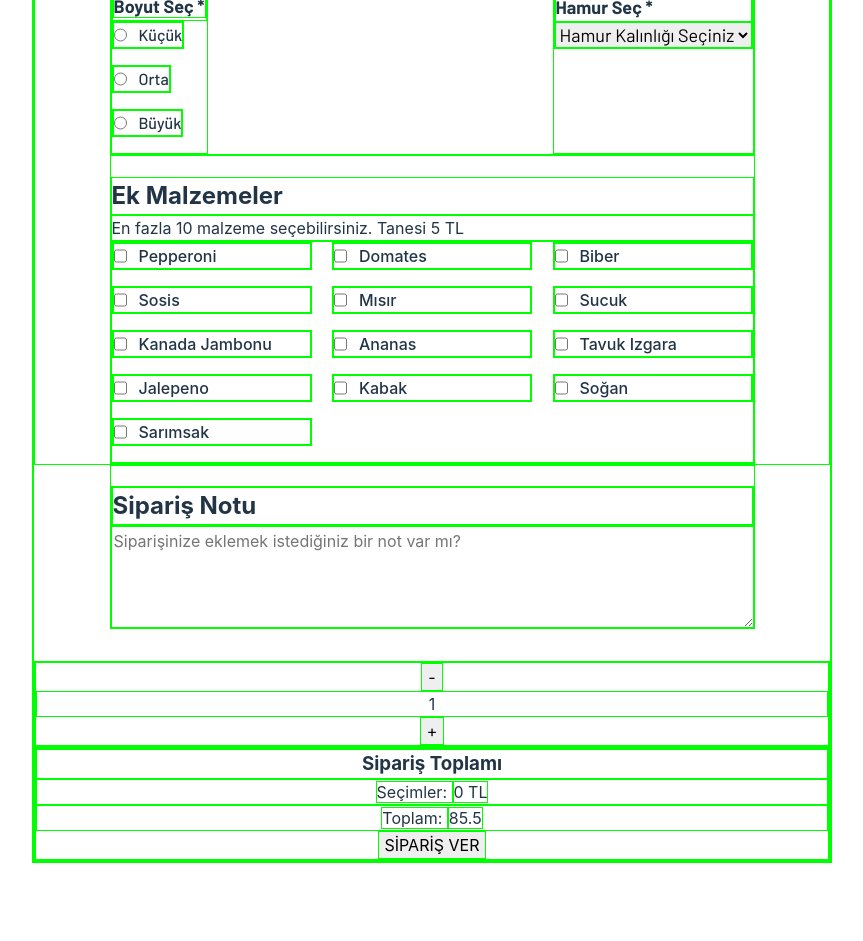
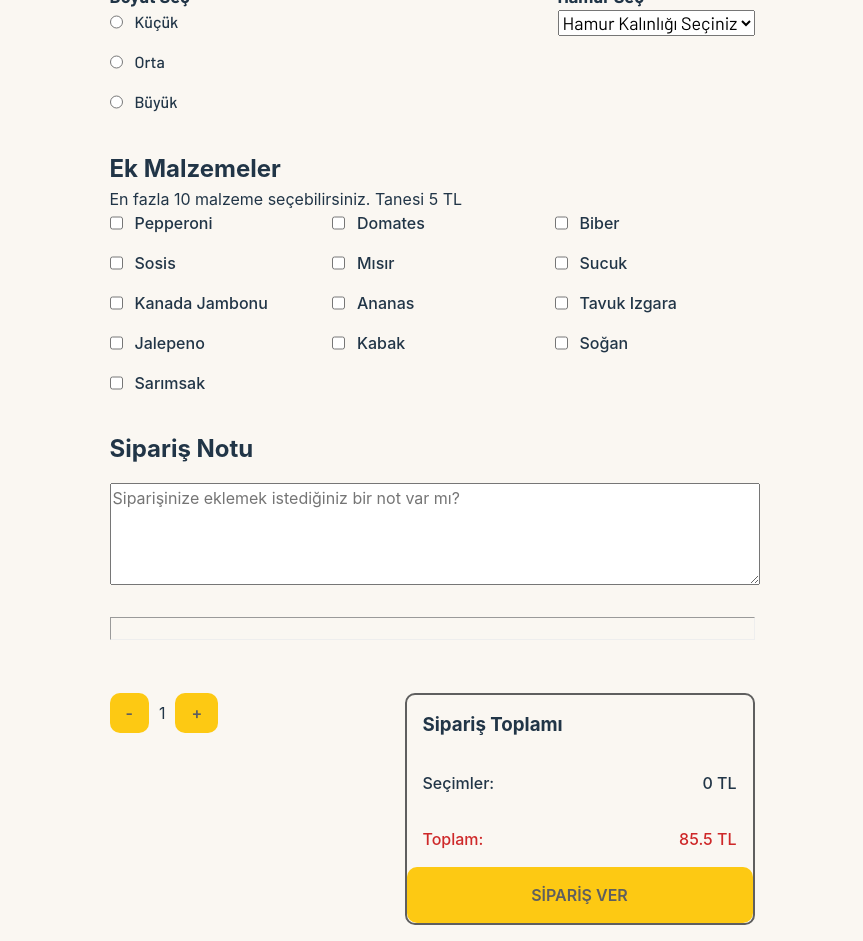
Before and after one commit to alicantarim/fsweb-s8-challenge-pizza-main, a React (Vite) app: page / in a window 1280 px wide. Shown: the part 560-1501 px from the top of the page, without its empty margins (208-1071 px from the left). Before the commit the page ends 1423 px from the top, so only its background shows below. Built offline with nearby package versions, Linux system fonts and the light colour scheme; a web font is replaced by a local one.

Commit message:
compeletd order page

```diff
--- a/src/App.jsx
+++ b/src/App.jsx
@@ -71,17 +71,19 @@ function App() {
   // UI SCREEN SECTION START HERE
   return (
     <div className="App">
-      <header>
+      <header className="">
         <div className="header-content">
           <h1>Tenknoloji Yemekler</h1>
-          <p>
-            Anasayfa - Seçenekler - <strong>Sipariş Oluştur</strong>
-          </p>
+          <div className="container-lg">
+            <p>
+              Anasayfa - Seçenekler - <strong>Sipariş Oluştur</strong>
+            </p>
+          </div>
         </div>
       </header>
       {/* HEADER END */}
 
-      <main>
+      <main className="bg-secondary">
         {/* FOOD DETAIL SECTION START */}
         <div className="container-lg extra">
           <h2>Position Absolute Acı Pizza</h2>
@@ -182,10 +184,11 @@ function App() {
         {/* ADD NOTES START */}
         {/* <div className="note-and-order-summary text-start"> */}
         <div className="container-lg flex column margin-bottom-lg">
-          <label htmlFor="order-note">
+          <label htmlFor="order-note" className="margin-bottom">
             <h2>Sipariş Notu</h2>
           </label>
           <textarea
+            style={{ minWidth: "650px" }}
             name="order-note"
             id="order-note"
             placeholder="Siparişinize eklemek istediğiniz bir not var mı?"
@@ -195,33 +198,40 @@ function App() {
         </div>
         {/* ADD NOTES END */}
 
+        <hr className="margin-bottom-lg container-lg" />
+
         {/* QUANTITY SELECTION START */}
-        <div className="bottom-site">
-          <div className="quantity-select">
-            <button className="decrement btn" onClick={decrement}>
+        <div className="flex between container-lg">
+          <div className="quantity-select button-div">
+            <button className="decrement button" onClick={decrement}>
               -
             </button>
             <div className="counter">{count}</div>
-            <button className="increment btn" onClick={increment}>
+            <button className="increment button" onClick={increment}>
               +
             </button>
           </div>
-        </div>
-        {/* QUANTITY SELECTION END */}
+          {/* QUANTITY SELECTION END */}
 
-        <div className="order-summary-container">
-          <div className="order summary">
-            <h3>Sipariş Toplamı</h3>
-            <div className="summary-item.election">
+          <div className="order-summary flex column margin-bottom">
+            <h3 className="padding-s">Sipariş Toplamı</h3>
+            <div className="summary-item-election flex between semi-bold padding-s">
               <span>Seçimler: </span>
               {/* Seçilen malzeleme adedi * 5TL ile ekrana yazar. */}
               <span>{elections.length * 5} TL</span>
             </div>
             <div className="summary-item-total">
-              <span>Toplam: </span>
-              <span>{totalPrice * count + elections.length * 5 * count}</span>
+              <div className="flex between margin-button semi-bold padding-s color-red">
+                <span>Toplam: </span>
+                <span>
+                  {totalPrice * count + elections.length * 5 * count} TL
+                </span>
+              </div>
             </div>
-            <button className="order-button btn" onClick={handleOrderCompleted}>
+            <button
+              className="button semi-bold padding-s"
+              onClick={handleOrderCompleted}
+            >
               SİPARİŞ VER
             </button>
           </div>
--- a/src/index.css
+++ b/src/index.css
@@ -3,9 +3,9 @@
 @import url("https://fonts.googleapis.com/css2?family=Barlow:wght@300..700&display=swap");
 
 #root {
-  * {
+  /* * {
     border: 1px solid lime;
-  }
+  } */
 
   margin: 0 auto;
   text-align: center;
@@ -34,20 +34,21 @@
   --gap-l: 2rem;
 }
 
-.content-container {
-  /* 22 */
+/* .content-container {
   max-width: 530px;
   margin: 0 auto;
-}
+} */
+/* body {
+  margin: 0;
+  display: flex;
+  place-items: center;
+  min-width: 320px;
+  min-height: 100vh;
+} */
 
 .header {
   background-color: red;
   padding: 1.5rem 0;
-}
-
-.header img {
-  display: block;
-  margin: 1rem auto;
 }
 
 .grid-container {
@@ -61,23 +62,6 @@
   margin-bottom: 1rem;
 }
 
-a {
-  font-weight: 500;
-  color: #646cff;
-  text-decoration: inherit;
-}
-a:hover {
-  color: #747bff;
-}
-
-body {
-  margin: 0;
-  display: flex;
-  place-items: center;
-  min-width: 320px;
-  min-height: 100vh;
-}
-
 h1 {
   font-family: "Londrina Solid";
   font-size: 3.2em;
@@ -86,10 +70,14 @@ h1 {
   margin: 2rem 0;
 }
 
+.bg-secondary {
+  background: #faf7f2;
+  width: 100vw;
+}
+
 .header-content {
   background-color: var(--color-red);
-  min-width: 60vh;
-  padding-bottom: 1.3rem;
+  padding-bottom: 1rem;
 }
 
 .header-content p {
@@ -102,7 +90,7 @@ h1 {
 .container-lg {
   padding-top: 1.3rem;
   text-align: start;
-  borderradius: "5px";
+  border-radius: "5px";
 }
 
 .food-rank-price {
@@ -130,6 +118,12 @@ h1 {
   max-width: 500px;
 }
 
+.order-summary {
+  border: 2px solid #5f5f5f;
+  border-radius: 10px;
+  min-width: 350px;
+}
+
 .extra-css {
   display: flex;
   max-width: 700px;
@@ -139,37 +133,33 @@ h1 {
   padding-top: 40px;
 }
 
-/* SS */
+.semi-bold {
+  font-weight: 500;
+}
 
-/* button {
-  border-radius: 8px;
-  border: 1px solid transparent;
-  padding: 0.6em 1.2em;
-  font-size: 1em;
-  font-weight: 500;
-  font-family: inherit;
-  background-color: #f9f9f9;
+.button {
+  background-color: var(--color-yellow);
+  color: var(--color-white);
+  border: none;
+  border-radius: 10px;
+  padding: 0.5rem 1rem;
+  font-size: 1rem;
+  font-weight: 600;
   cursor: pointer;
-  transition: border-color 0.25s;
+  transition: background-color 0.3s;
+  color: #5f5f5f;
 }
-button:hover {
-  border-color: #646cff;
+
+.button-div {
+  display: flex;
+  align-items: baseline;
+  gap: 10px;
+  border-radius: 10px;
 }
-button:focus,
-button:focus-visible {
-  outline: 4px auto -webkit-focus-ring-color;
-} */
-
-/* SS */
-
-/*-----------------
-   - Layout CLASSES
-   START
-   ------------*/
 
 .App {
   min-height: 100vh;
-  min-width: 800px;
+  background: var(--color-red);
 }
 
 .container-s {
@@ -205,6 +195,10 @@ button:focus-visible {
 
 .padding-left {
   padding-left: 1rem;
+}
+
+.padding-s {
+  padding: 1rem;
 }
 
 .flex {
@@ -275,3 +269,11 @@ button:focus-visible {
 .max-width-500 {
   max-width: 500px;
 }
+
+.color-red {
+  color: var(--color-red);
+}
+
+.color-black {
+  color: var(--color-dark-gray);
+}
```
Also changed, not shown: src/Extra.jsx (deleted, +0 -20 lines).
